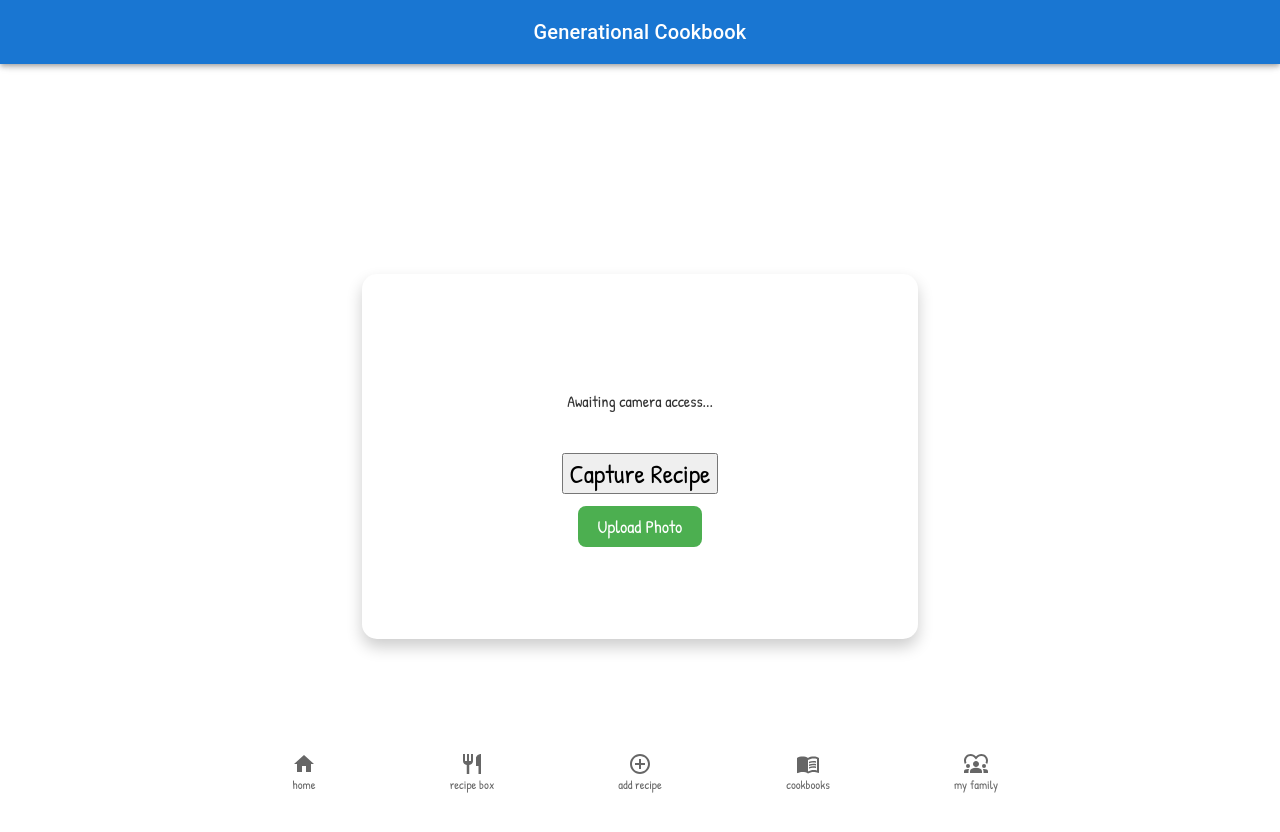
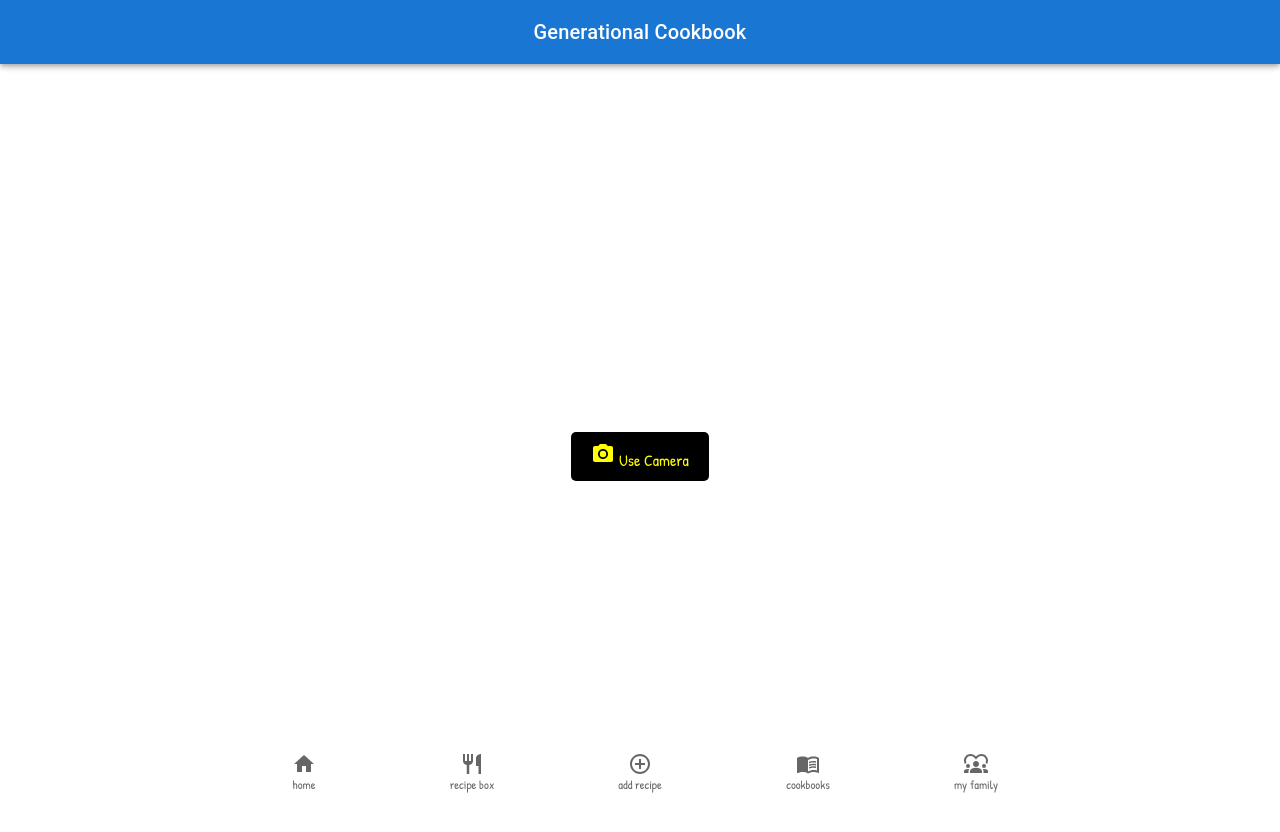
Before and after one commit to 394-w25/Cookbook, a React (Vite) app: page /AddRecipe in a window 1280 px wide. Shown: the top 832 px of the page. Built offline with nearby package versions, Linux system fonts and the light colour scheme; no server answers.

Commit message:
add recipe option screen

```diff
--- a/src/App.jsx
+++ b/src/App.jsx
@@ -2,6 +2,7 @@ import './App.css';
 import HomeScreen from '@/components/Navigation/Screens/HomeScreen/HomeScreen';
 import SignInScreen from '@/components/Navigation/Screens/SignInScreen/SignInScreen';
 import AddRecipeScreen from '@/components/Navigation/Screens/AddRecipeScreen/AddRecipeScreen';
+import CameraComponent from '@/components/Photo/CameraComponent/CameraComponent'
 import {
   BrowserRouter as Router,
   Routes,
@@ -19,6 +20,7 @@ const App = () => {
         <Route element={<MainLayout />}>
           <Route path="/home" element={<HomeScreen />} />
           <Route path="/AddRecipe" element={<AddRecipeScreen />} />
+          <Route path="/CameraComponent" element={<CameraComponent />} />
         </Route>
       </Routes>
     </Router>
--- a/src/components/Navigation/Screens/AddRecipeScreen/AddRecipeScreen.jsx
+++ b/src/components/Navigation/Screens/AddRecipeScreen/AddRecipeScreen.jsx
@@ -2,18 +2,20 @@ import React from 'react';
 import CameraAltIcon from '@mui/icons-material/CameraAlt';
 import './AddRecipeScreen.css';
 import CameraComponent from '@/components/Photo/CameraComponent/CameraComponent';
+import { useNavigate } from 'react-router-dom';
 
 function AddRecipeScreen() {
+const navigate = useNavigate();
 
   return (
     <div className="container">
-      {/* <button
+      <button
         className="button"
         onClick={() => navigate("/cameraComponent")} // Navigate to /cameraComponent
       >
         <CameraAltIcon /> Use Camera
-      </button> */}
-      <CameraComponent/>
+      </button>
+      {/* <CameraComponent/> */}
     </div>
   );
 }
```
